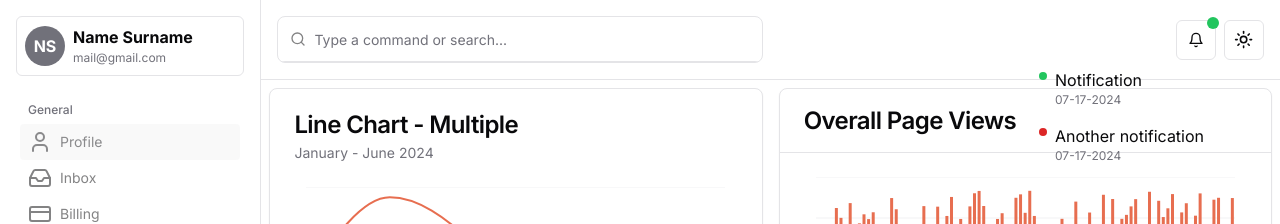
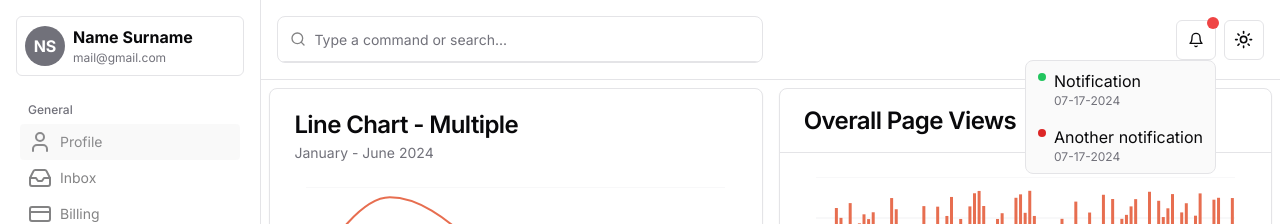
Before and after one commit to boro-dach/dashboard, a Next.js app: page / in a window 1280 px wide. Both pictures are taken after a click on the button 1196 px from the left and 39 px from the top of the page. Shown: the top 224 px of the page. Built offline with nearby package versions, Linux system fonts and the light colour scheme.

Commit message:
notifications design and logics improvement

```diff
--- a/components/Notifications.tsx
+++ b/components/Notifications.tsx
@@ -6,7 +6,7 @@ import { useState } from "react";
 
 export default function Notifications() {
 
-    const [notifications, setNotifications] = useState <any> ([
+    const [notifications, useNotifications] = useState <any> ([
         {
             text: "Notification",
             date: "07-17-2024",
@@ -26,14 +26,14 @@ export default function Notifications() {
                     <Button className="relative" variant={"outline"} size={"icon"}>
                         <div
                             className={`absolute -top-2 -right-1 h-3 w-3 rounded-full my-1
-                            ${notifications.find((x: any) => x.read === false) ? 'bg-green-500' : 'bg-red-500'}`}>
+                            ${notifications.find((x: any) => x.read === false) ? 'bg-red-500' : 'bg-green-500'}`}>
                         </div>
                         <Bell className="h-4 w-4"/>
                     </Button>
                 </DropdownMenuTrigger>
-                <DropdownMenuContent align="end">
+                <DropdownMenuContent align="end" className="rounded-lg bg-zinc-50 border border-zinc-200 dark:bg-zinc-950 dark:border-zinc-800">
                     {notifications.map((item: any, key: number) =>
-                        <DropdownMenuItem key={key} className="py-2 px-3 cursor-pointer flex items-start gap-2 hover:bg-zinc-200 transition-all duration-300">
+                        <DropdownMenuItem key={key} className=" rounded-md py-2 px-3 cursor-pointer flex items-start gap-2 hover:bg-zinc-100 dark:hover:bg-zinc-800 outline-none transition-all duration-300">
                             <div className={`h-2 w-2 rounded-full my-1 ${item.read ? 'bg-green-500' : 'bg-red-600'}`}></div>
                             <div>
                                 <p>{item.text}</p>
```
Also changed, not shown: components/Header.tsx (+0 -11 lines).
